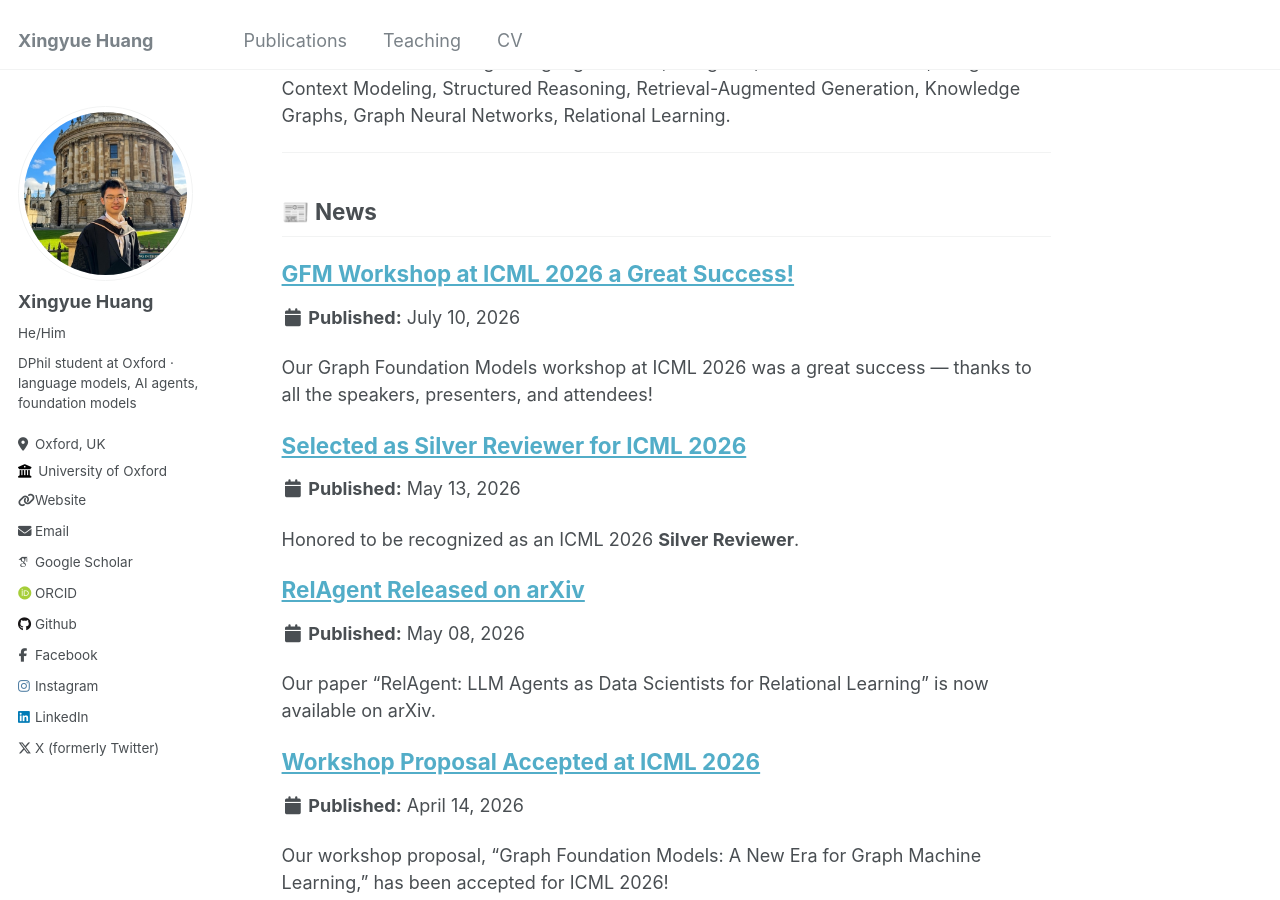
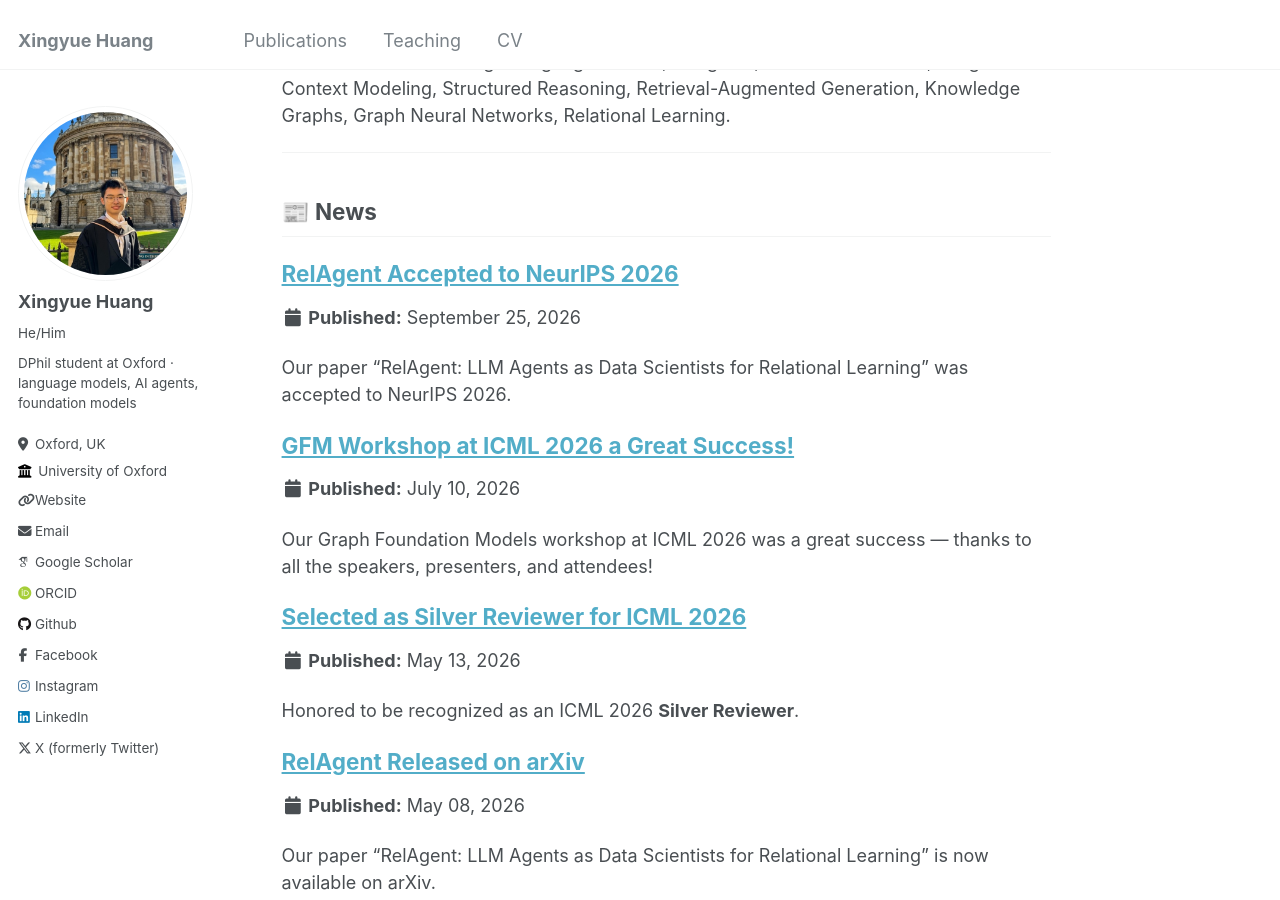
Before and after one commit to HxyScotthuang/HxyScotthuang.github.io, a Jekyll site: the page built from _pages/about.md, in a window 1280 px wide and 900 px high, scrolled down 572 px. Built offline with Jekyll 4.4.1, drawn with Linux system fonts in a browser that asks for light colours; some web fonts are replaced; some of the changed text lies outside the part shown.

Commit message:
Update CV and announce RelAgent acceptance at NeurIPS 2026

```diff
--- a/_pages/about.md
+++ b/_pages/about.md
@@ -27,5 +27,5 @@ My work has been published at **ACL**, **NeurIPS**, **ICML**, and **ICLR**. I'm
 {% endfor %}
 
 ## 🛠️ Service
-- Reviewer: **NeurIPS 2025 Top Reviewer**, **ICML 2026 Silver Reviewer**, **ICLR 2026**
+- Reviewer: **NeurIPS 2025 Top Reviewer**, **NeurIPS 2026**, **ICML 2026 Silver Reviewer**, **ICLR 2026, 2027**, **TMLR**
 - Workshop Organizer: **NeurIPS 2025 SEA**, **ICML 2026 GFM**
--- /dev/null
+++ b/_portfolio/relagent-neurips-2026.md
@@ -0,0 +1,8 @@
+---
+title: "RelAgent Accepted to NeurIPS 2026"
+excerpt: 'Our paper "RelAgent: LLM Agents as Data Scientists for Relational Learning" was accepted to NeurIPS 2026.'
+collection: portfolio
+date: 2026-09-25
+---
+
+Our paper ["RelAgent: LLM Agents as Data Scientists for Relational Learning"](https://arxiv.org/abs/2605.07840) was accepted to NeurIPS 2026!
```
Also changed, not shown: _pages/cv.md (+3 -3 lines), _publications/relagent-llm-agents-as-data-scientists-for-relational-learning.md (+2 -2 lines), 1 other file.
